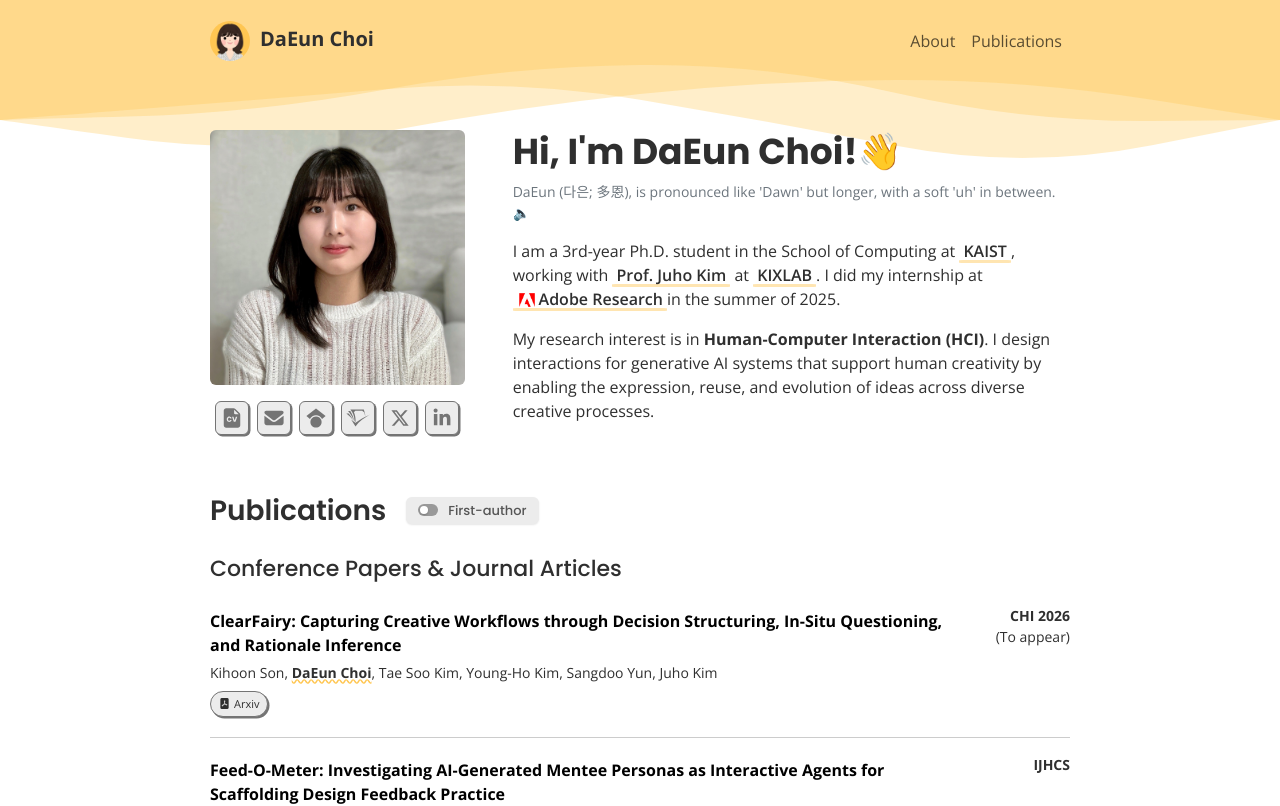
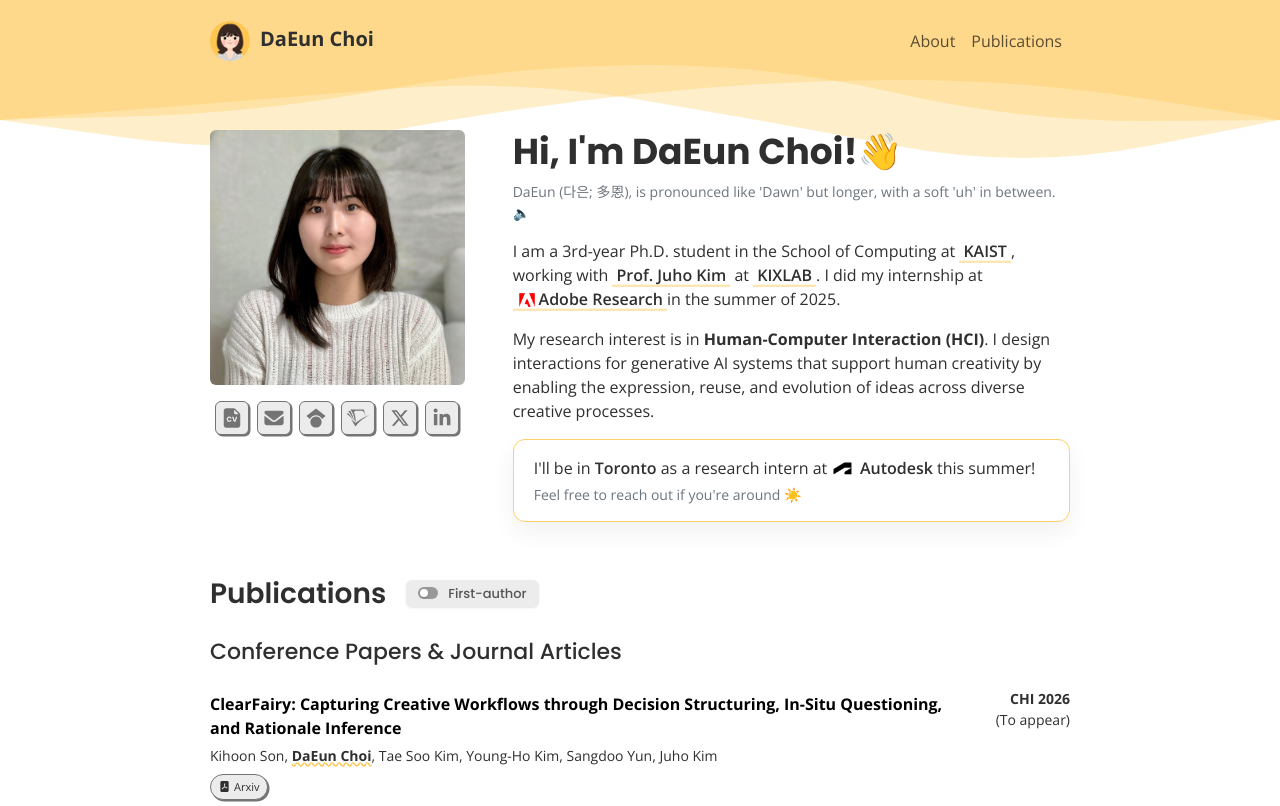
Before and after one commit to CheddarChoi/cheddarchoi.github.io, a React (Create React App) app: page / in a window 1280 px wide. Shown: the top 806 px of the page. Built offline with nearby package versions, Linux system fonts and the light colour scheme; some icons are missing.

Commit message:
Update CV, adjust about section styles

```diff
--- a/src/components/footer.js
+++ b/src/components/footer.js
@@ -19,7 +19,7 @@ const Footer = (props) => {
             </a>
           </div>
           <div className="col-4 text-end">
-            <div>Last Updated: Jan 18, 2026</div>
+            <div>Last Updated: Feb 19, 2026</div>
           </div>
         </div>
       </div>
--- a/src/sections/about.css
+++ b/src/sections/about.css
@@ -45,10 +45,9 @@
   height: 100%;
   background: rgba(255, 212, 125, 0.6);
   transform-origin: bottom;
-  transform: scaleY(0.12);
+  transform: scaleY(0.1);
   transition: transform 0.22s ease-out;
   z-index: -1;
-  border-radius: 4px;
 }
 
 #about .custom-link:hover::after {
@@ -56,16 +55,16 @@
 }
 
 .about-highlight {
-  margin-top: 1.5rem;
-  padding: 1rem 1.25rem;
+  margin-top: 12px;
+  padding: 16px 20px;
   border-radius: 12px;
   background-color: #ffffff;
-  border: 1px solid #e5e7eb;
+  border: 1px solid #ffd166;
   box-shadow: 0 10px 25px rgba(15, 23, 42, 0.06);
   position: relative;
   overflow: hidden;
 }
-
+/*
 .about-highlight::before {
   content: "";
   position: absolute;
@@ -75,6 +74,10 @@
   border-radius: 12px 0 0 12px;
   width: 6px;
   background: linear-gradient(180deg, #ffe8a3, #ffd166);
+} */
+
+.about-highlight b {
+  font-weight: 600;
 }
 
 .inline-logo {
--- a/src/sections/about.js
+++ b/src/sections/about.js
@@ -195,20 +195,16 @@ function About() {
           for generative AI systems that support human creativity by enabling the expression, reuse,
           and evolution of ideas across diverse creative processes.
         </p>
-        {/* <div className="about-highlight">
+        <div className="about-highlight">
           <div>
             <span>
-              I'll be in Toronto as a research intern at{" "}
-              <img
-                src="/images/logos/autodesk.png"
-                alt="Autodesk logo"
-                className="inline-logo"
-              />{" "}
+              I'll be in <b>Toronto</b> as a research intern at{" "}
+              <img src="/images/logos/autodesk.png" alt="Autodesk logo" className="inline-logo" />{" "}
               <b>Autodesk</b> this summer!
             </span>
           </div>
           <div className="mt-1 name-description">Feel free to reach out if you're around ☀️</div>
-        </div> */}
+        </div>
       </Col>
     </Row>
   );
--- a/src/sections/services.js
+++ b/src/sections/services.js
@@ -8,8 +8,9 @@ function Services() {
           <ul>
             <li>CHI 2025 - 2026</li>
             <li>UIST 2025</li>
+            <li>DIS 2024 - 2026</li>
+            <li>C&C 2026</li>
             <li>CHI LBW (Posters) 2024 - 2026</li>
-            <li>DIS 2024 - 2026</li>
           </ul>
           <h4>Student Volunteer</h4>
           <ul>
```
Also changed, not shown: 1 other file (tests, documents, lock files or other folders).
